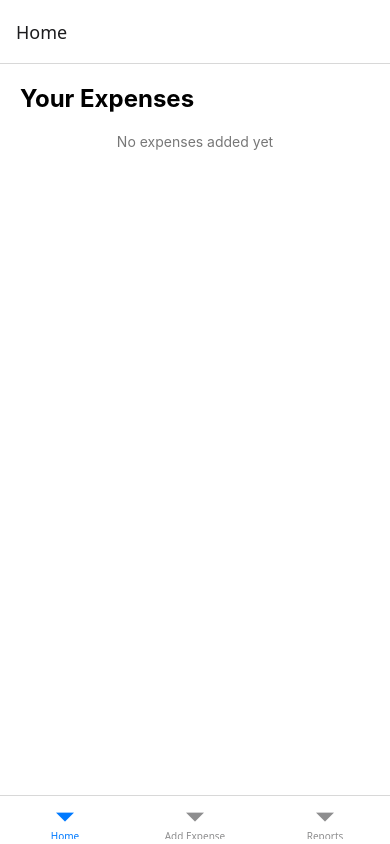
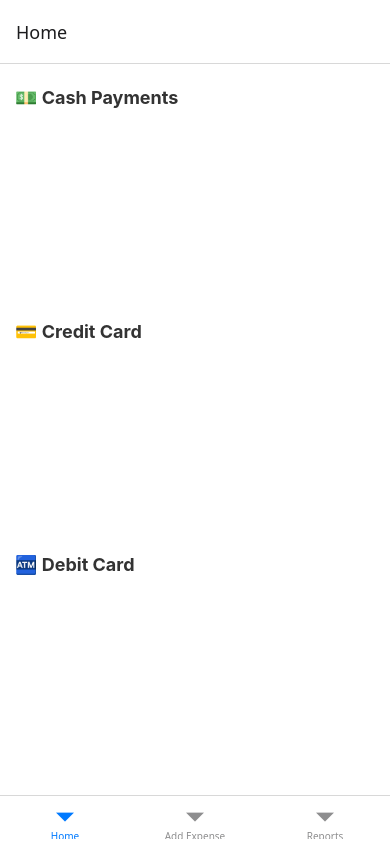
Before and after one commit to Tandra2821/self-budgeting-app, a React Native app: screen /Home in a window 390 px wide. Built offline with nearby package versions, Linux system fonts and the light colour scheme.

Commit message:
add edit/delete and categorize expenses by payment method on home screen

```diff
--- a/src/screens/AddExpenseScreen.js
+++ b/src/screens/AddExpenseScreen.js
@@ -1,113 +1,61 @@
-import React, { useState } from 'react';
-import {
-  View,
-  TextInput,
-  Button,
-  StyleSheet,
-  Alert,
-  Text,
-  TouchableOpacity,
-} from 'react-native';
-import AsyncStorage from '@react-native-async-storage/async-storage';
+import React, { useState, useEffect } from "react";
+import { View, Text, TextInput, Button, Alert } from "react-native";
+import AsyncStorage from "@react-native-async-storage/async-storage";
 
 export default function AddExpenseScreen({ route, navigation }) {
-  const editingExpense = route.params?.expense;
+  const existingExpense = route.params?.expense;
+  const [title, setTitle] = useState("");
+  const [amount, setAmount] = useState("");
+  const [paymentMethod, setPaymentMethod] = useState("Cash");
 
-  const [title, setTitle] = useState(editingExpense ? editingExpense.title : '');
-  const [amount, setAmount] = useState(
-    editingExpense ? editingExpense.amount.toString() : ''
-  );
-  const [type, setType] = useState(editingExpense ? editingExpense.type : 'Cash');
+  useEffect(() => {
+    if (existingExpense) {
+      setTitle(existingExpense.title);
+      setAmount(String(existingExpense.amount));
+      setPaymentMethod(existingExpense.paymentMethod);
+    }
+  }, [existingExpense]);
 
-  const handleAddOrUpdateExpense = async () => {
+  const saveExpense = async () => {
     if (!title || !amount) {
-      Alert.alert('Error', 'Please enter both title and amount');
+      Alert.alert("Error", "Please enter all fields");
       return;
     }
 
+    const newExpense = {
+      id: existingExpense ? existingExpense.id : Date.now().toString(),
+      title,
+      amount: parseFloat(amount),
+      paymentMethod,
+    };
+
     try {
-      const storedExpenses = await AsyncStorage.getItem('expenses');
-      let expenses = storedExpenses ? JSON.parse(storedExpenses) : [];
+      const stored = await AsyncStorage.getItem("expenses");
+      const data = stored ? JSON.parse(stored) : [];
 
-      if (editingExpense) {
-        // update existing expense
-        expenses = expenses.map((exp) =>
-          exp.id === editingExpense.id
-            ? { ...exp, title, amount: parseFloat(amount), type }
-            : exp
-        );
+      let updated;
+      if (existingExpense) {
+        updated = data.map((e) => (e.id === existingExpense.id ? newExpense : e));
       } else {
-        // add new expense
-        const newExpense = {
-          id: Date.now().toString(),
-          title,
-          amount: parseFloat(amount),
-          type,
-        };
-        expenses.push(newExpense);
+        updated = [...data, newExpense];
       }
 
-      await AsyncStorage.setItem('expenses', JSON.stringify(expenses));
-      Alert.alert('Success', editingExpense ? 'Expense updated!' : 'Expense added!');
-      navigation.navigate('Home');
+      await AsyncStorage.setItem("expenses", JSON.stringify(updated));
+      navigation.navigate("Home");
     } catch (error) {
-      console.log(error);
+      console.log("Error saving expense:", error);
     }
   };
 
   return (
-    <View style={styles.container}>
-      <TextInput
-        placeholder="Expense title"
-        value={title}
-        onChangeText={setTitle}
-        style={styles.input}
-      />
-      <TextInput
-        placeholder="Amount"
-        value={amount}
-        onChangeText={setAmount}
-        keyboardType="numeric"
-        style={styles.input}
-      />
-
-      <Text style={styles.label}>Select Type:</Text>
-      <View style={styles.typeContainer}>
-        {['Cash', 'Credit Card'].map((option) => (
-          <TouchableOpacity
-            key={option}
-            style={[styles.typeButton, type === option && styles.activeType]}
-            onPress={() => setType(option)}>
-            <Text>{option}</Text>
-          </TouchableOpacity>
-        ))}
-      </View>
-
-      <Button
-        title={editingExpense ? 'Update Expense' : 'Add Expense'}
-        onPress={handleAddOrUpdateExpense}
-      />
+    <View style={{ padding: 20 }}>
+      <Text>Title</Text>
+      <TextInput value={title} onChangeText={setTitle} style={{ borderWidth: 1, marginBottom: 10 }} />
+      <Text>Amount</Text>
+      <TextInput value={amount} onChangeText={setAmount} keyboardType="numeric" style={{ borderWidth: 1, marginBottom: 10 }} />
+      <Text>Payment Method</Text>
+      <TextInput value={paymentMethod} onChangeText={setPaymentMethod} style={{ borderWidth: 1, marginBottom: 10 }} />
+      <Button title={existingExpense ? "Update Expense" : "Add Expense"} onPress={saveExpense} />
     </View>
   );
 }
-
-const styles = StyleSheet.create({
-  container: { flex: 1, padding: 16 },
-  input: {
-    borderWidth: 1,
-    borderColor: '#ccc',
-    padding: 10,
-    marginVertical: 6,
-    borderRadius: 6,
-  },
-  label: { marginTop: 10, fontWeight: 'bold' },
-  typeContainer: { flexDirection: 'row', marginVertical: 10 },
-  typeButton: {
-    borderWidth: 1,
-    borderColor: '#ccc',
-    padding: 8,
-    marginRight: 10,
-    borderRadius: 6,
-  },
-  activeType: { backgroundColor: '#cce5ff', borderColor: '#007bff' },
-});
--- a/src/screens/HomeScreen.js
+++ b/src/screens/HomeScreen.js
@@ -1,61 +1,99 @@
-import React, { useState, useCallback } from 'react';
-import { View, Text, FlatList, StyleSheet } from 'react-native';
-import AsyncStorage from '@react-native-async-storage/async-storage';
-import { useFocusEffect } from '@react-navigation/native';
+import React, { useEffect, useState } from "react";
+import { View, Text, FlatList, TouchableOpacity, Alert, StyleSheet } from "react-native";
+import AsyncStorage from "@react-native-async-storage/async-storage";
+import { useIsFocused } from "@react-navigation/native";
 
-export default function HomeScreen() {
+export default function HomeScreen({ navigation }) {
   const [expenses, setExpenses] = useState([]);
+  const isFocused = useIsFocused();
+
+  useEffect(() => {
+    loadExpenses();
+  }, [isFocused]);
 
   const loadExpenses = async () => {
     try {
-      const storedExpenses = await AsyncStorage.getItem('expenses');
-      const parsedExpenses = storedExpenses ? JSON.parse(storedExpenses) : [];
-      setExpenses(parsedExpenses);
+      const data = await AsyncStorage.getItem("expenses");
+      if (data !== null) {
+        setExpenses(JSON.parse(data));
+      }
     } catch (error) {
-      console.log(error);
+      console.log("Error loading expenses:", error);
     }
   };
 
-  // 👇 This runs every time HomeScreen is focused
-  useFocusEffect(
-    useCallback(() => {
-      loadExpenses();
-    }, [])
+  const deleteExpense = async (id) => {
+    const updated = expenses.filter((item) => item.id !== id);
+    await AsyncStorage.setItem("expenses", JSON.stringify(updated));
+    setExpenses(updated);
+  };
+
+  const confirmDelete = (id) => {
+    Alert.alert("Delete Expense", "Are you sure you want to delete this expense?", [
+      { text: "Cancel", style: "cancel" },
+      { text: "Delete", onPress: () => deleteExpense(id) },
+    ]);
+  };
+
+  const editExpense = (expense) => {
+    navigation.navigate("Add Expense", { expense }); // reuse same AddExpense screen
+  };
+
+  // Group by category (payment type)
+  const categorized = expenses.reduce(
+    (acc, item) => {
+      if (item.paymentMethod === "Cash") acc.cash.push(item);
+      else if (item.paymentMethod === "Credit Card") acc.credit.push(item);
+      else if (item.paymentMethod === "Debit Card") acc.debit.push(item);
+      return acc;
+    },
+    { cash: [], credit: [], debit: [] }
+  );
+
+  const renderExpense = ({ item }) => (
+    <View style={styles.item}>
+      <View>
+        <Text style={styles.title}>{item.title}</Text>
+        <Text>${item.amount} — {item.paymentMethod}</Text>
+      </View>
+      <View style={styles.buttons}>
+        <TouchableOpacity onPress={() => editExpense(item)}>
+          <Text style={styles.edit}>Edit</Text>
+        </TouchableOpacity>
+        <TouchableOpacity onPress={() => confirmDelete(item.id)}>
+          <Text style={styles.delete}>Delete</Text>
+        </TouchableOpacity>
+      </View>
+    </View>
   );
 
   return (
     <View style={styles.container}>
-      <Text style={styles.title}>Your Expenses</Text>
-      {expenses.length === 0 ? (
-        <Text style={styles.empty}>No expenses added yet</Text>
-      ) : (
-        <FlatList
-          data={expenses}
-          keyExtractor={(item) => item.id}
-          renderItem={({ item }) => (
-            <View style={styles.item}>
-              <Text style={styles.text}>{item.title}</Text>
-              <Text style={styles.amount}>${item.amount.toFixed(2)}</Text>
-            </View>
-          )}
-        />
-      )}
+      <Text style={styles.header}>💵 Cash Payments</Text>
+      <FlatList data={categorized.cash} renderItem={renderExpense} keyExtractor={(i) => i.id} />
+
+      <Text style={styles.header}>💳 Credit Card</Text>
+      <FlatList data={categorized.credit} renderItem={renderExpense} keyExtractor={(i) => i.id} />
+
+      <Text style={styles.header}>🏧 Debit Card</Text>
+      <FlatList data={categorized.debit} renderItem={renderExpense} keyExtractor={(i) => i.id} />
     </View>
   );
 }
 
 const styles = StyleSheet.create({
-  container: { flex: 1, padding: 20, backgroundColor: '#fff' },
-  title: { fontSize: 24, marginBottom: 20, fontWeight: 'bold' },
-  empty: { textAlign: 'center', color: '#777' },
+  container: { flex: 1, padding: 15, backgroundColor: "#fff" },
+  header: { fontSize: 18, fontWeight: "bold", marginVertical: 8, color: "#333" },
   item: {
-    flexDirection: 'row',
-    justifyContent: 'space-between',
-    backgroundColor: '#f2f2f2',
-    padding: 12,
+    flexDirection: "row",
+    justifyContent: "space-between",
+    backgroundColor: "#f8f8f8",
+    padding: 10,
     borderRadius: 8,
-    marginBottom: 10,
+    marginBottom: 8,
   },
-  text: { fontSize: 16 },
-  amount: { fontSize: 16, fontWeight: 'bold' },
+  title: { fontSize: 16, fontWeight: "500" },
+  buttons: { flexDirection: "row" },
+  edit: { color: "blue", marginRight: 15 },
+  delete: { color: "red" },
 });
```
